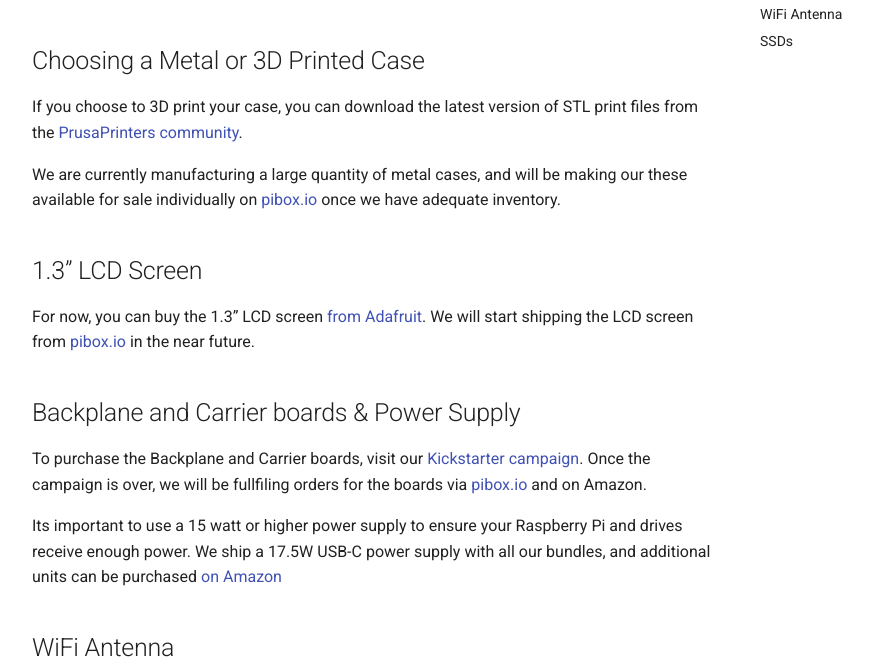
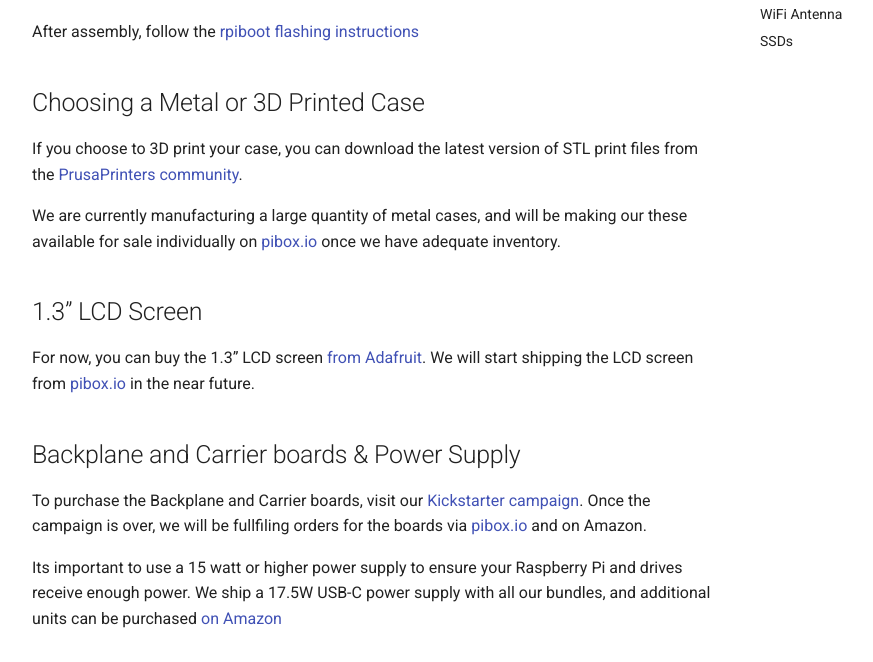
Before and after one commit to kubesail/kubesail-docs, an MkDocs documentation site: the page built from docs/guides/pibox/hardware.md, in a window 1280 px wide and 900 px high, scrolled down 451 px, cut to the strip 238-900 px from the top of the window. Shown: the whole strip, without its empty margins (264-1137 px from the left). Built offline with MkDocs 1.6.1 and Material for MkDocs 9.7.7, drawn with Linux system fonts in a browser that asks for light colours; comment, search, counter and statistics services are not loaded.

Commit message:
link to rpiboot

```diff
--- a/docs/guides/pibox/hardware.md
+++ b/docs/guides/pibox/hardware.md
@@ -5,6 +5,8 @@
 ## Assembly Video
 
 <iframe width="560" height="315" src="https://www.youtube.com/embed/kOxS-WSTDSs" title="YouTube video player" frameborder="0" allow="accelerometer; autoplay; clipboard-write; encrypted-media; gyroscope; picture-in-picture" allowfullscreen></iframe>
+
+After assembly, follow the [rpiboot flashing instructions](/guides/pibox/rpiboot)
 
 ## Choosing a Metal or 3D Printed Case
 
```
